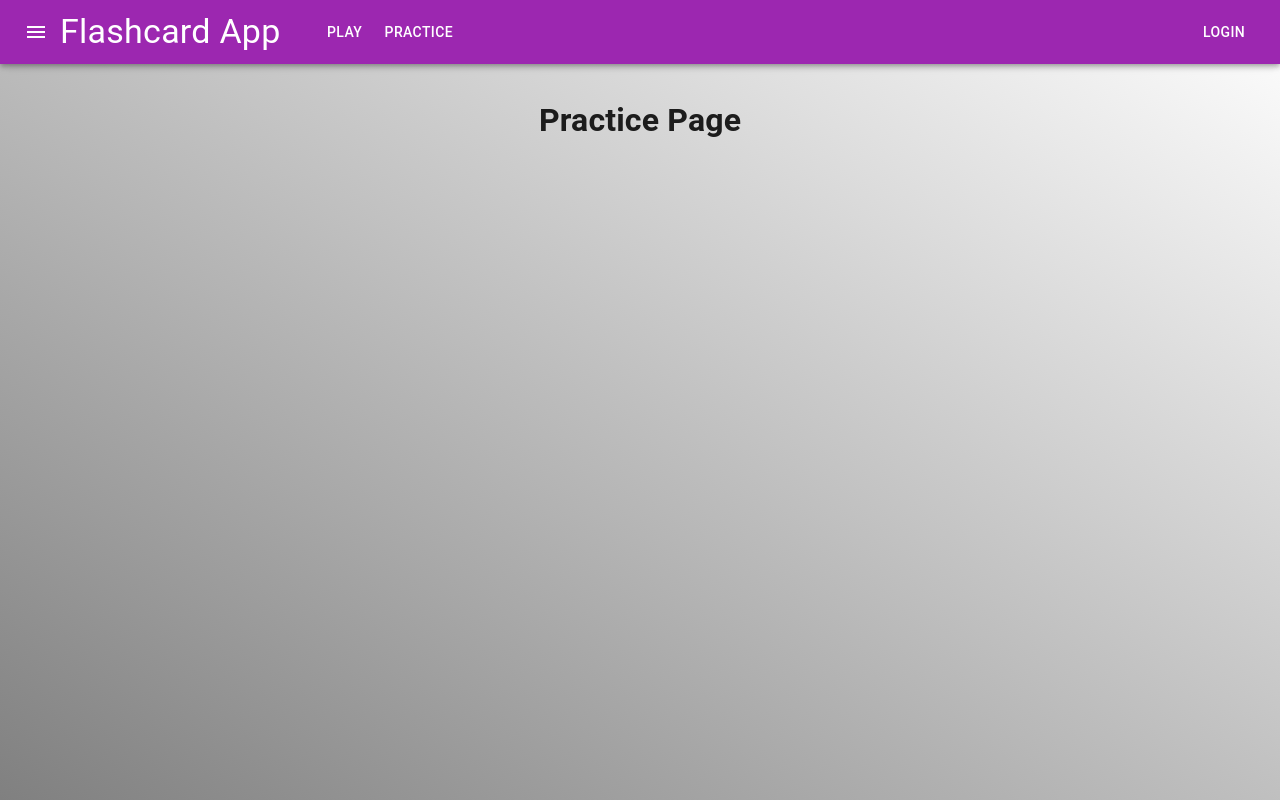
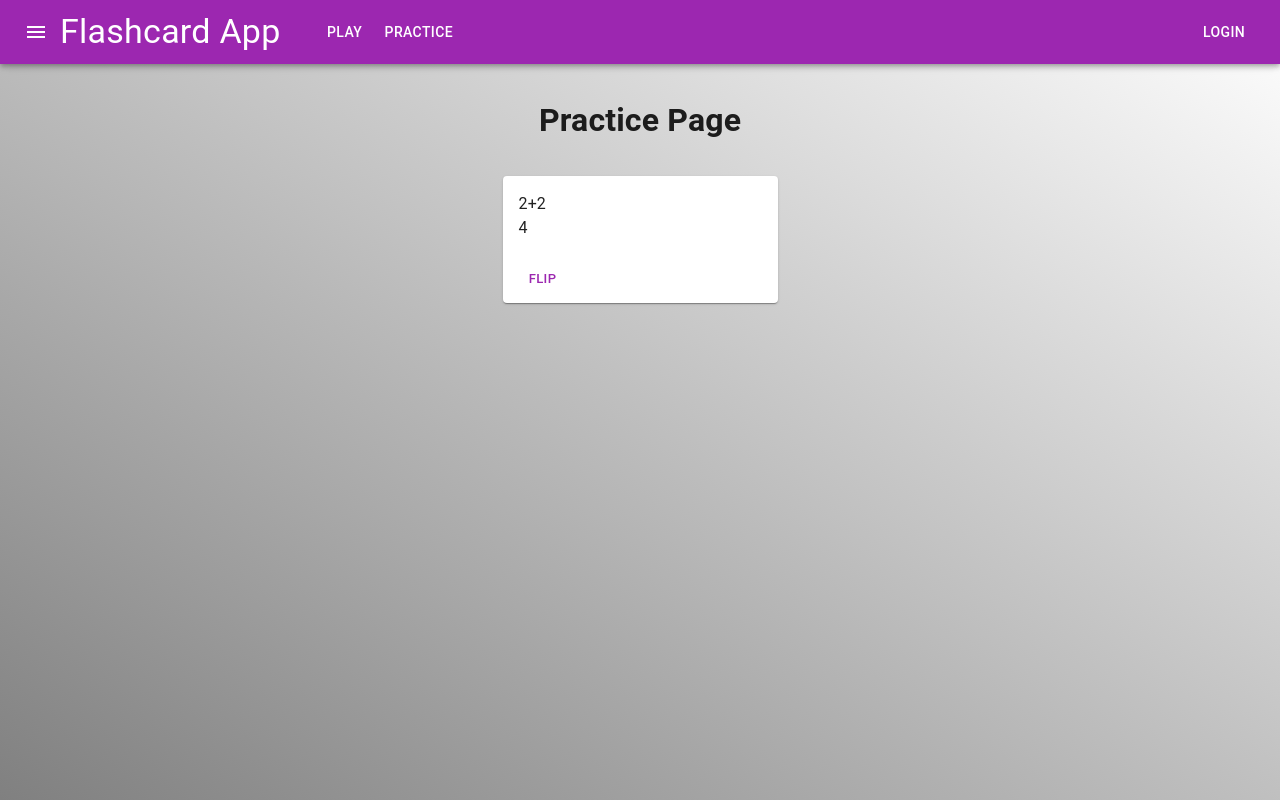
Before and after one commit to malynch7/FlashcardWebApp, a Next.js app in the folder flashcard-web-client/: page /practice in a window 1280 px wide. Built offline with nearby package versions, Linux system fonts and the light colour scheme.

Commit message:
+ flashcard

```diff
--- /dev/null
+++ b/flashcard-web-client/src/components/cards/Flashcard/FlashcardCard.module.css
@@ -0,0 +1,3 @@
+.card {
+    min-width: 275px;
+}
--- /dev/null
+++ b/flashcard-web-client/src/components/cards/Flashcard/FlashcardCard.tsx
@@ -0,0 +1,22 @@
+import { Button, Card, CardActions, CardContent } from "@mui/material";
+import styles from "./FlashcardCard.module.css";
+import { FC } from "react";
+import { Flashcard } from "@/models/Flashcard";
+
+interface FlashcardCardProps {
+    flashcard: Flashcard;
+}
+
+export const FlashcardCard: FC<FlashcardCardProps> = (props) => {
+    return (
+        <Card className={styles.card}>
+            <CardContent>
+                <p>{props.flashcard.frontText}</p>
+                <p>{props.flashcard.backText}</p>
+            </CardContent>
+            <CardActions>
+                <Button size="small">Flip</Button>
+            </CardActions>
+        </Card>
+    );
+};
--- a/flashcard-web-client/src/pages/practice.tsx
+++ b/flashcard-web-client/src/pages/practice.tsx
@@ -1,11 +1,21 @@
+import { FlashcardCard } from "@/components/cards/Flashcard/FlashcardCard";
+import { Flashcard } from "@/models/Flashcard";
 import styles from "@/styles/Practice.module.css";
 import { NextPage } from "next";
-
+import { useState } from "react";
 
 const Practice: NextPage = () => {
+    let demoCard: Flashcard = {
+        id: 1,
+        frontText: "2+2",
+        backText: "4",
+    };
+    const [currentCard, setCurrentCard] = useState(demoCard);
+
     return (
         <main className={styles.main}>
             <h1>Practice Page</h1>
+            <FlashcardCard flashcard={currentCard} />
         </main>
     );
 };
--- a/flashcard-web-client/src/styles/Practice.module.css
+++ b/flashcard-web-client/src/styles/Practice.module.css
@@ -1,8 +1,8 @@
 .main {
     display: flex;
     flex-direction: column;
-    justify-content: space-between;
     align-items: center;
+    gap: 2em;
     padding: 6rem;
     min-height: 100vh;
 }
```
